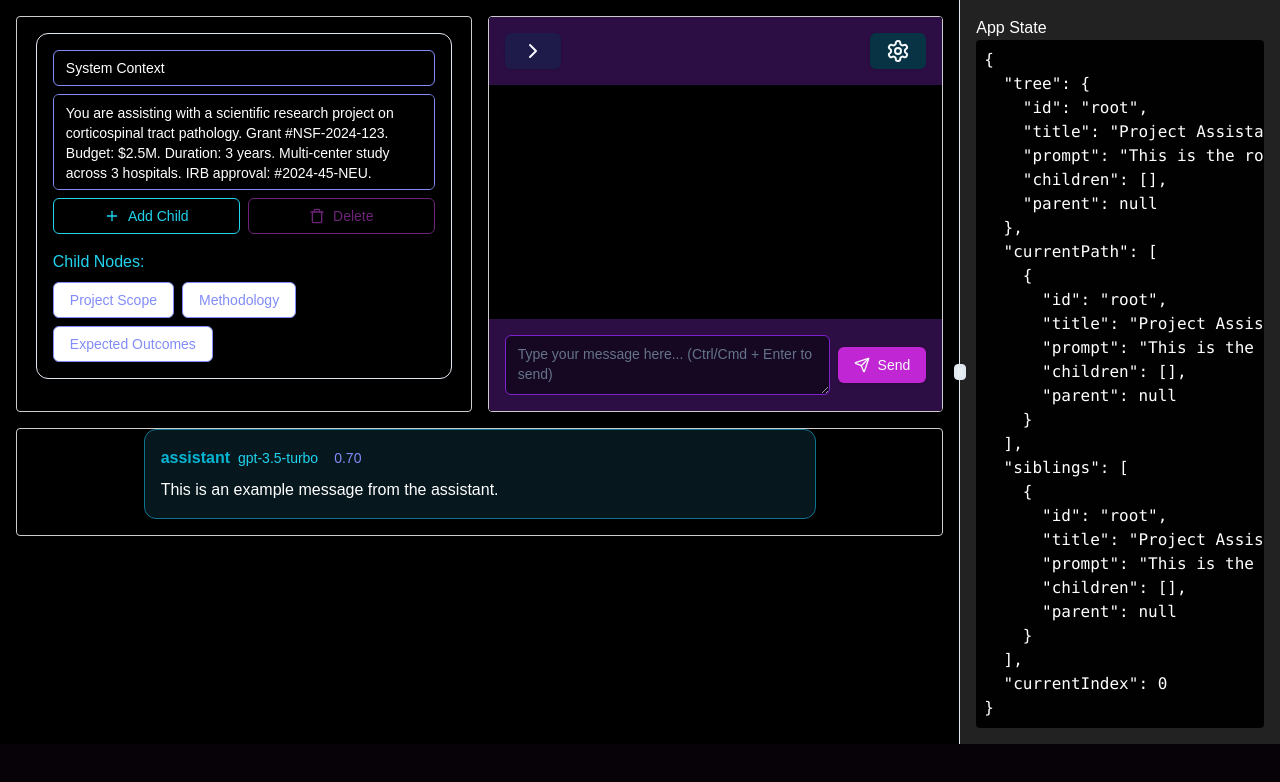
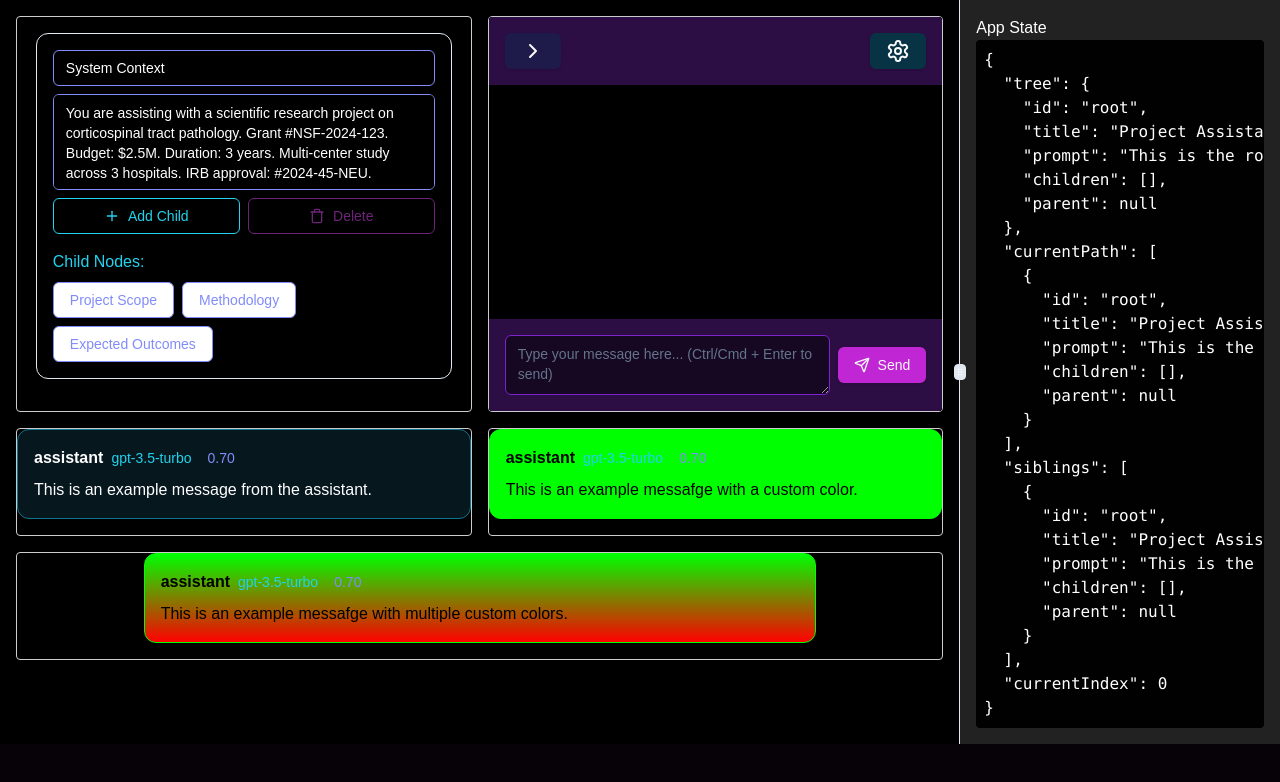
Before and after one commit to JacKaL37/cogmate, a Next.js app in the folder cogmate/: page / in a window 1280 px wide. Shown: the top 782 px of the page. Built offline with nearby package versions, Linux system fonts and the light colour scheme.

Commit message:
message color tinkering

```diff
--- a/cogmate/components/Message.tsx
+++ b/cogmate/components/Message.tsx
@@ -1,4 +1,3 @@
-
 import React from "react";
 import { Card, CardContent } from "@/components/ui/card";
 import ReactMarkdown from "react-markdown";
@@ -8,20 +7,57 @@ type MessageProps = {
   content: string;
   model?: string;
   temperature?: number;
+  customColor?: string | string[];
+  agentName?: string;
 };
 
-const Message: React.FC<MessageProps> = ({ role, content, model, temperature }) => {
+const getTextColorBasedOnBackground = (bgColor: string) => {
+  const hex = bgColor.replace("#", "");
+  const r = parseInt(hex.substring(0, 2), 16);
+  const g = parseInt(hex.substring(2, 4), 16);
+  const b = parseInt(hex.substring(4, 6), 16);
+  const brightness = (r * 299 + g * 587 + b * 114) / 1000;
+  return brightness > 125 ? "black" : "white";
+};
+
+const Message: React.FC<MessageProps> = ({ role, content, model, temperature, customColor }) => {
   const getCardClassName = () => {
+    let classNames = "mb-4 bg-opacity-30";
+    let colorClasses;
+
     switch (role) {
       case "user":
-        return "mb-4 bg-fuchsia-900 bg-opacity-30 border-fuchsia-700";
+        colorClasses = "bg-fuchsia-900 border-fuchsia-700";
+        break;
       case "assistant":
-        return "mb-4 bg-cyan-900 bg-opacity-30 border-cyan-700";
+        colorClasses = "bg-cyan-900 border-cyan-700";
+        break;
       case "system":
-        return "mb-4 bg-indigo-900 bg-opacity-30 border-indigo-700";
+        colorClasses = "bg-indigo-900 border-indigo-700";
+        break;
       default:
-        return "mb-4 bg-purple-900 bg-opacity-30 border-purple-700";
+        colorClasses = "bg-purple-900 border-purple-700";
+        break;
     }
+
+    return `${classNames} ${colorClasses}`;
+  };
+
+  const getCardStyles = () => {
+    if (customColor) {
+      if (Array.isArray(customColor)) {
+        return {
+          background: `linear-gradient(${customColor.join(", ")})`,
+          borderColor: customColor[0],
+        };
+      } else {
+        return {
+          backgroundColor: customColor,
+          borderColor: customColor,
+        };
+      }
+    }
+    return {};
   };
 
   const getRoleTextColor = () => {
@@ -37,11 +73,17 @@ const Message: React.FC<MessageProps> = ({ role, content, model, temperature })
     }
   };
 
+  const cardStyles = getCardStyles();
+  const textColor = Array.isArray(customColor) ? getTextColorBasedOnBackground(customColor[0]) : (customColor ? getTextColorBasedOnBackground(customColor) : "white");
+
   return (
-    <Card className={`${getCardClassName()} max-w-2xl mx-auto`}>
-      <CardContent className="p-4">
-        <div className="flex justify-start items-center mb-2 justify">
-          <span className={`font-bold ${getRoleTextColor()}`}>{role}</span>
+    <Card
+      className={`${getCardClassName()} max-w-2xl mx-auto`}
+      style={cardStyles}
+    >
+      <CardContent className="p-4" style={{ color: textColor }}>
+        <div className="flex justify-start items-center mb-2">
+          <span className={`font-bold ${getRoleTextColor()}`} style={{ color: textColor }}>{role}</span>
           {model && <span className="text-sm text-cyan-400 mx-2">{model}</span>}
           {temperature !== undefined && (
             <span className="text-sm text-indigo-400 mx-2">
@@ -49,7 +91,7 @@ const Message: React.FC<MessageProps> = ({ role, content, model, temperature })
             </span>
           )}
         </div>
-        <ReactMarkdown className="text-white">{content}</ReactMarkdown>
+        <ReactMarkdown>{content}</ReactMarkdown>
       </CardContent>
     </Card>
   );
--- a/cogmate/components/WorkshopDashboard.tsx
+++ b/cogmate/components/WorkshopDashboard.tsx
@@ -29,6 +29,8 @@ const components = [
   { name: 'PromptTreeEditor', component: <PromptTreeEditor /> },
   { name: 'DynamicAIChat', component: <DynamicAIChat /> },
   { name: 'Message', component: <Message role="assistant" content="This is an example message from the assistant." model="gpt-3.5-turbo" temperature={0.7} /> },
+  { name: 'Message', component: <Message role="assistant" content="This is an example messafge with a custom color." model="gpt-3.5-turbo" temperature={0.7} customColor="#00ff00" /> },
+  { name: 'Message', component: <Message role="assistant" content="This is an example messafge with multiple custom colors." model="gpt-3.5-turbo" temperature={0.7} customColor={["#00ff00","#ff0000"]} /> },
 ];
 
 const WorkshopDashboard = () => {
```
